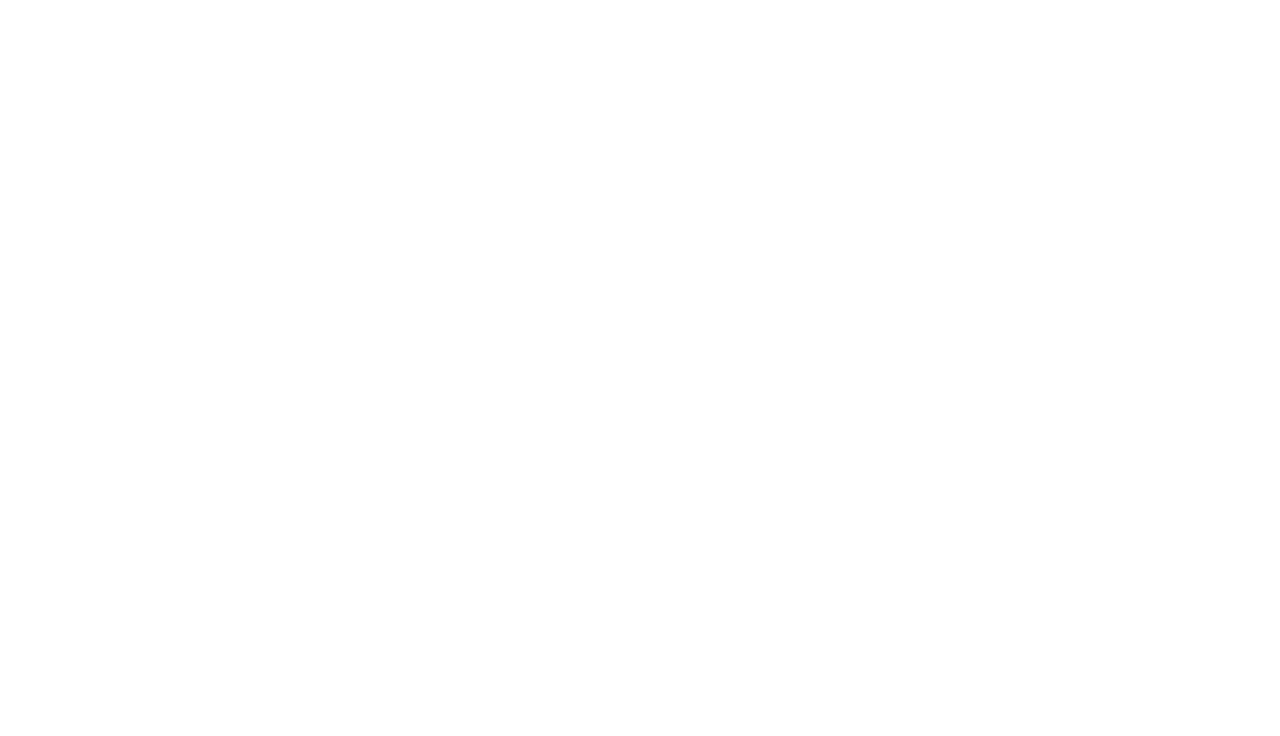
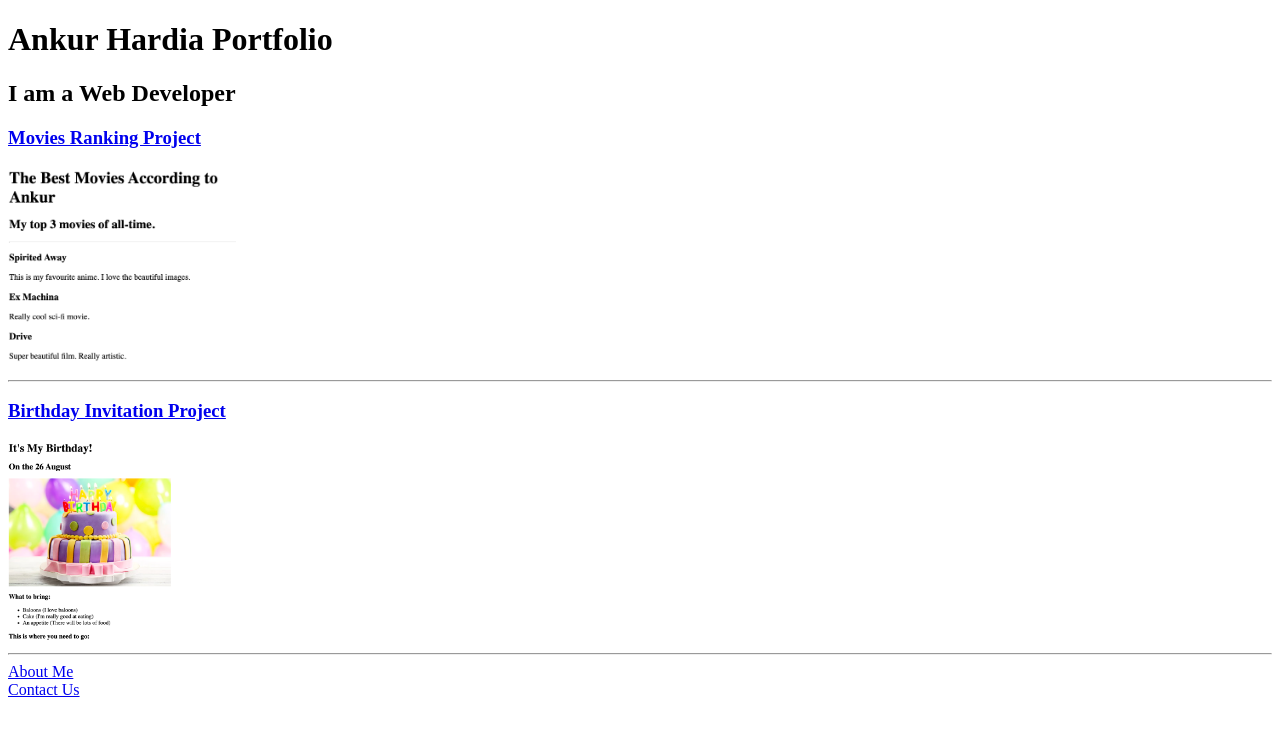
Before and after one commit to ankurhardiait/html-portfolio, a plain HTML site: page index.html in a window 1280 px wide. Drawn offline with Linux system fonts and the light colour scheme.

Commit message:
index.html

```diff
--- a/index.html
+++ b/index.html
@@ -1,4 +1,24 @@
 <!-- TODO 1: Create the HTML Boilerplate -->
+
+<!DOCTYPE html>
+<html lang="en">
+<head>
+    <meta charset="UTF-8">
+    <title>Ankur Hardia's Portfolio</title>
+</head>
+<body>
+    <h1>Ankur Hardia Portfolio</h1>
+    <h2>I am a Web Developer</h2>
+    <a href="./public/movie-ranking.html"><h3>Movies Ranking Project</h3></a>
+    <img src="./assets/images/Movie ankur preview.png" height="200" alt="">
+    <hr>
+    <a href="./public/birthday-invite.html"><h3>Birthday Invitation Project</h3></a>
+    <img src="./assets/images/Birthday Ankur Image.png" height="200" alt="birthday invitation photo">
+    <hr>
+    <a href="./public/about.html">About Me</a> <br>
+    <a href="./public/contact.html">Contact Us</a>
+</body>
+</html>
 
 <!-- TODO 2: Add Your previous projects' HTML into the public folder -->
 
```
